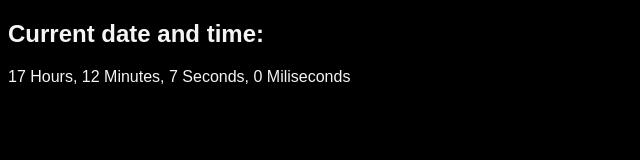
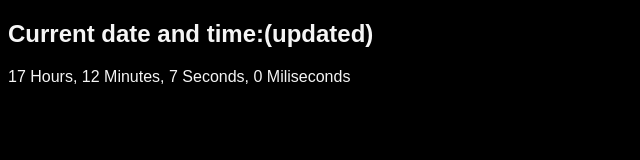
Before and after one commit to Sarwar08/html-run-from-github, a plain HTML site: page update-dateTime.html in a window 1280 px wide. Shown: the whole page, without its empty margins (0-640 px from the left). Drawn offline with Linux system fonts and the light colour scheme.

Commit message:
update word add

```diff
--- a/update-dateTime.html
+++ b/update-dateTime.html
@@ -7,7 +7,7 @@
 </head>
 <body style="background-color: black; color: whitesmoke; font-family: Arial, Helvetica, sans-serif">
 
-  <h2>Current date and time: </h2>
+  <h2>Current date and time:(updated) </h2>
   <span class="js-date-time"></span>
 
   <script>
```
